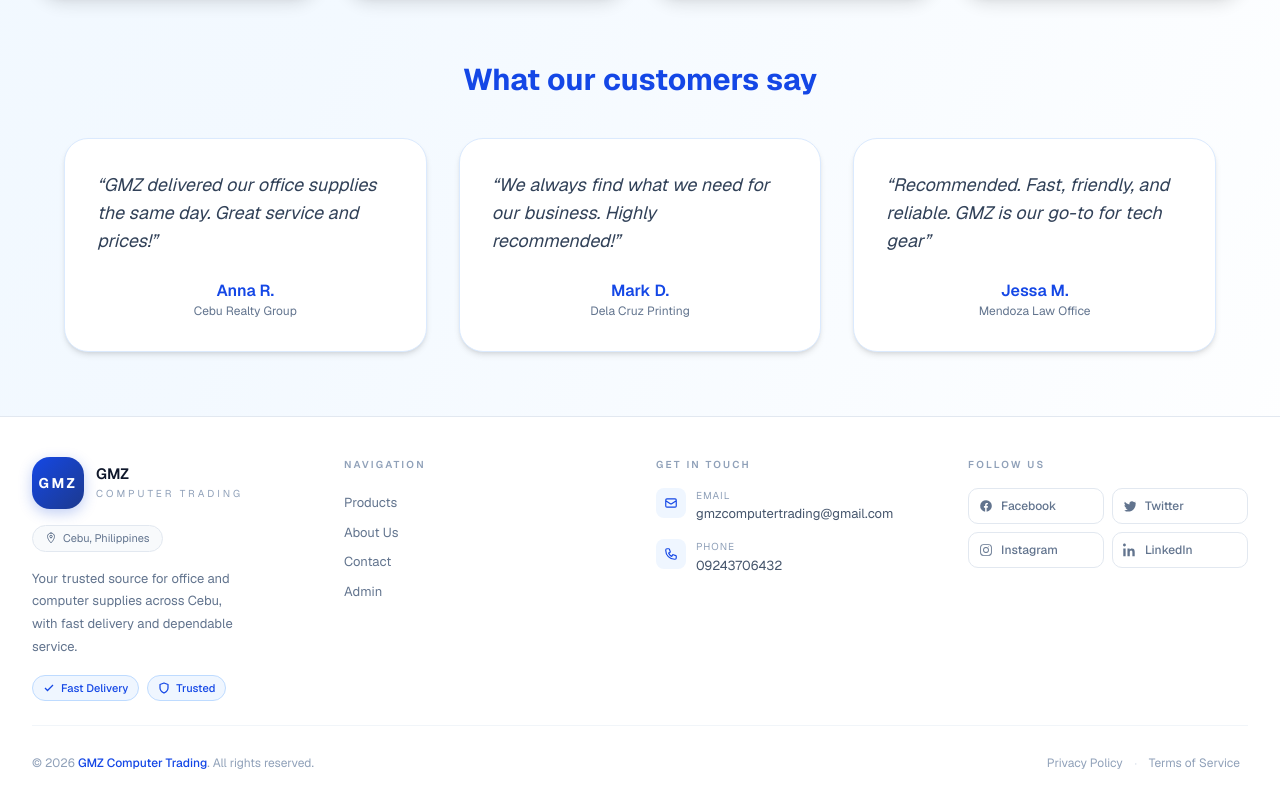
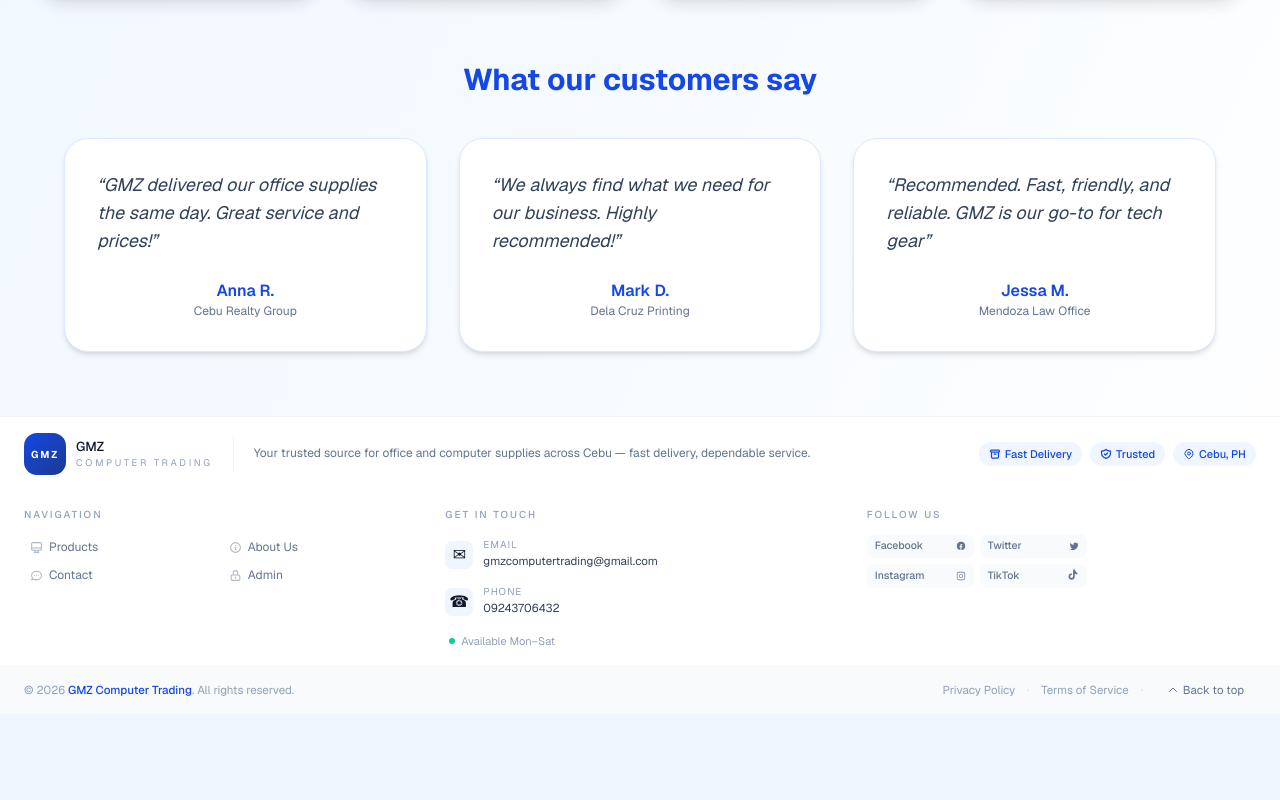
Before and after one commit to sunadixs991/GMZ, a Next.js app: page / in a window 1280 px wide. Shown: the part 2179-2979 px from the top of the page. After the commit the page ends 2893 px from the top, so only its background shows below. Built offline with nearby package versions, Linux system fonts and the light colour scheme.

Commit message:
Update site content and layout for update5

```diff
--- a/src/app/layout.tsx
+++ b/src/app/layout.tsx
@@ -18,6 +18,9 @@ export const metadata: Metadata = {
   description: "Your source for office and computer supplies",
 };
 
+<body id="top"></body>
+
+
 export default function RootLayout({
   children,
 }: Readonly<{
--- a/src/app/page.tsx
+++ b/src/app/page.tsx
@@ -1,7 +1,7 @@
 const testimonials = [
   { name: "Anna R.", text: "GMZ delivered our office supplies the same day. Great service and prices!", company: "Cebu Realty Group" },
   { name: "Mark D.", text: "We always find what we need for our business. Highly recommended!", company: "Dela Cruz Printing" },
-  { name: "Jessa M.", text: "Recommended. Fast, friendly, and reliable. GMZ is our go-to for tech gear" , company: "Mendoza Law Office" },
+  { name: "Jessa M.", text: "Recommended. Fast, friendly, and reliable. GMZ is our go-to for tech gear", company: "Mendoza Law Office" },
 ];
 import Link from "next/link";
 
@@ -255,178 +255,382 @@ export default function Home() {
 
       {/* --- New Upper Homepage Elements (Screenshot Design) --- */}
 
-
-      {/* --- End New Elements --- */}
-      <footer className="border-t border-slate-200 bg-white px-4 pb-6 pt-10 sm:px-6 lg:px-8">
+      <footer className="border-t border-slate-100 bg-white">
         <div className="mx-auto max-w-7xl">
 
-          {/* Main grid */}
-          <div className="grid gap-8 lg:grid-cols-4">
+          {/* Hero Strip */}
+          <div className="flex flex-wrap items-center gap-5 px-6 py-4 lg:flex-nowrap">
 
-            {/* Brand column */}
-            <div>
-              <Link href="/" className="inline-flex items-center gap-3 group mb-4">
-                <span className="inline-flex h-13 w-13 items-center justify-center rounded-[18px] bg-gradient-to-br from-blue-700 to-blue-900 text-sm font-bold uppercase tracking-[0.18em] text-white shadow-[0_4px_14px_rgba(29,78,216,0.28)] group-hover:scale-105 transition-transform">
+            {/* Brand */}
+            <Link href="/" className="flex items-center gap-2.5 shrink-0 group">
+
+              <span className="inline-flex h-[42px] w-[42px] items-center justify-center rounded-[13px] bg-gradient-to-br from-blue-700 to-blue-900 text-[10px] font-bold uppercase tracking-[0.18em] text-white">
                 GMZ
               </span>
-                <div className="flex flex-col leading-tight gap-1">
-                  <span className="text-[15px] font-semibold text-slate-900 group-hover:text-blue-700 transition-colors">
+
+              <div className="flex flex-col gap-0.5 leading-tight">
+                <span className="text-[13px] font-medium text-slate-900 group-hover:text-blue-700 transition-colors">
                   GMZ
                 </span>
-                  <span className="text-[10px] uppercase tracking-[0.3em] text-slate-400 group-hover:text-blue-400 transition-colors">
+
+                <span className="text-[9.5px] uppercase tracking-[0.28em] text-slate-400 group-hover:text-blue-400 transition-colors">
                   Computer Trading
                 </span>
               </div>
             </Link>
 
-              <div className="inline-flex items-center gap-1.5 text-[11px] text-slate-500 bg-slate-50 border border-slate-200 rounded-full px-3 py-1 mb-4">
-                <svg className="w-3 h-3 shrink-0" fill="none" stroke="currentColor" strokeWidth="2" viewBox="0 0 24 24">
-                  <path strokeLinecap="round" strokeLinejoin="round" d="M12 2C8.13 2 5 5.13 5 9c0 5.25 7 13 7 13s7-7.75 7-13c0-3.87-3.13-7-7-7zm0 9.5a2.5 2.5 0 110-5 2.5 2.5 0 010 5z" />
-                </svg>
-                Cebu, Philippines
-              </div>
+            {/* Divider */}
+            <div className="hidden lg:block w-px h-9 bg-slate-100 shrink-0" />
 
-              <p className="text-[13px] text-slate-500 leading-[1.75] max-w-[210px] mb-4">
-                Your trusted source for office and computer supplies across Cebu, with fast delivery and dependable service.
+            {/* Tagline */}
+            <p className="text-[12px] text-slate-500 leading-relaxed flex-1 min-w-[160px]">
+              Your trusted source for office and computer supplies across Cebu —
+              fast delivery, dependable service.
             </p>
 
-              <div className="flex flex-wrap gap-2">
-                <span className="inline-flex items-center gap-1.5 text-[11px] font-medium text-blue-700 bg-blue-50 border border-blue-200 rounded-full px-2.5 py-1">
-                  <svg className="w-3 h-3" fill="none" stroke="currentColor" strokeWidth="2.5" viewBox="0 0 24 24">
-                    <polyline points="20 6 9 17 4 12" />
+            {/* Badges */}
+            <div className="flex gap-2 flex-wrap shrink-0 ml-auto">
+
+              {/* Fast Delivery */}
+              <span className="inline-flex items-center gap-1 text-[11px] font-medium text-blue-700 bg-blue-50 rounded-full px-2.5 py-1">
+                <svg
+                  className="w-3 h-3"
+                  fill="none"
+                  stroke="currentColor"
+                  strokeWidth="2.5"
+                  viewBox="0 0 24 24"
+                >
+                  <path
+                    strokeLinecap="round"
+                    strokeLinejoin="round"
+                    d="M5 8h14M5 8a2 2 0 110-4h14a2 2 0 110 4M5 8v10a2 2 0 002 2h10a2 2 0 002-2V8m-9 4h4"
+                  />
                 </svg>
+
                 Fast Delivery
               </span>
-                <span className="inline-flex items-center gap-1.5 text-[11px] font-medium text-blue-700 bg-blue-50 border border-blue-200 rounded-full px-2.5 py-1">
-                  <svg className="w-3 h-3" fill="none" stroke="currentColor" strokeWidth="2.5" viewBox="0 0 24 24">
-                    <path strokeLinecap="round" strokeLinejoin="round" d="M12 22s8-4 8-10V5l-8-3-8 3v7c0 6 8 10 8 10z" />
+
+              {/* Trusted */}
+              <span className="inline-flex items-center gap-1 text-[11px] font-medium text-blue-700 bg-blue-50 rounded-full px-2.5 py-1">
+                <svg
+                  className="w-3 h-3"
+                  fill="none"
+                  stroke="currentColor"
+                  strokeWidth="2.5"
+                  viewBox="0 0 24 24"
+                >
+                  <path
+                    strokeLinecap="round"
+                    strokeLinejoin="round"
+                    d="M9 12l2 2 4-4m5.618-4.016A11.955 11.955 0 0112 2.944a11.955 11.955 0 01-8.618 3.04A12.02 12.02 0 003 9c0 5.591 3.824 10.29 9 11.622 5.176-1.332 9-6.03 9-11.622 0-1.042-.133-2.052-.382-3.016z"
+                  />
                 </svg>
+
                 Trusted
+              </span>
+
+              {/* Location */}
+              <span className="inline-flex items-center gap-1 text-[11px] font-medium text-blue-700 bg-blue-50 rounded-full px-2.5 py-1">
+                <svg
+                  className="w-3 h-3"
+                  fill="none"
+                  stroke="currentColor"
+                  strokeWidth="2"
+                  viewBox="0 0 24 24"
+                >
+                  <path
+                    strokeLinecap="round"
+                    strokeLinejoin="round"
+                    d="M17.657 16.657L13.414 20.9a1.998 1.998 0 01-2.827 0l-4.244-4.243a8 8 0 1111.314 0z"
+                  />
+
+                  <path
+                    strokeLinecap="round"
+                    strokeLinejoin="round"
+                    d="M15 11a3 3 0 11-6 0 3 3 0 016 0z"
+                  />
+                </svg>
+
+                Cebu, PH
               </span>
             </div>
           </div>
 
+          {/* Main Grid */}
+          <div className="grid grid-cols-1 sm:grid-cols-3 px-2">
+
             {/* Navigation */}
-            <div>
-              <h3 className="text-[10px] font-semibold uppercase tracking-[0.22em] text-slate-400 mb-4">
+            <div className="px-4 py-4">
+              <h3 className="text-[10px] font-medium uppercase tracking-[0.2em] text-slate-400 mb-3">
                 Navigation
               </h3>
-              <nav className="flex flex-col">
-                {[
-                  { href: "/products", label: "Products" },
-                  { href: "/about", label: "About Us" },
-                  { href: "/contact", label: "Contact" },
-                  { href: "/admin", label: "Admin" },
-                ].map((item) => (
+
+              <nav className="grid grid-cols-2 gap-x-2 gap-y-0.5">
+
                 <Link
-                    key={item.href}
-                    href={item.href}
-                    className="group flex items-center gap-1.5 text-[13px] text-slate-500 hover:text-blue-700 transition-colors py-[5px]"
+                  href="/products"
+                  className="group flex items-center gap-1.5 text-[12px] text-slate-500 hover:text-blue-700 hover:bg-slate-50 transition-all rounded-md px-1.5 py-1"
                 >
-                    {item.label}
-                    <span className="opacity-0 -translate-x-1 group-hover:opacity-100 group-hover:translate-x-0 transition-all text-[11px]">
-                      →
-                    </span>
+                  <svg
+                    className="w-[13px] h-[13px] shrink-0 opacity-50 group-hover:opacity-100"
+                    fill="none"
+                    stroke="currentColor"
+                    strokeWidth="2"
+                    viewBox="0 0 24 24"
+                  >
+                    <path
+                      strokeLinecap="round"
+                      strokeLinejoin="round"
+                      d="M9.75 17L9 20l-1 1h8l-1-1-.75-3M3 13h18M5 17h14a2 2 0 002-2V5a2 2 0 00-2-2H5a2 2 0 00-2 2v10a2 2 0 002 2z"
+                    />
+                  </svg>
+
+                  Products
                 </Link>
-                ))}
+
+                <Link
+                  href="/about"
+                  className="group flex items-center gap-1.5 text-[12px] text-slate-500 hover:text-blue-700 hover:bg-slate-50 transition-all rounded-md px-1.5 py-1"
+                >
+                  <svg
+                    className="w-[13px] h-[13px] shrink-0 opacity-50 group-hover:opacity-100"
+                    fill="none"
+                    stroke="currentColor"
+                    strokeWidth="2"
+                    viewBox="0 0 24 24"
+                  >
+                    <path
+                      strokeLinecap="round"
+                      strokeLinejoin="round"
+                      d="M13 16h-1v-4h-1m1-4h.01M21 12a9 9 0 11-18 0 9 9 0 0118 0z"
+                    />
+                  </svg>
+
+                  About Us
+                </Link>
+
+                <Link
+                  href="/contact"
+                  className="group flex items-center gap-1.5 text-[12px] text-slate-500 hover:text-blue-700 hover:bg-slate-50 transition-all rounded-md px-1.5 py-1"
+                >
+                  <svg
+                    className="w-[13px] h-[13px] shrink-0 opacity-50 group-hover:opacity-100"
+                    fill="none"
+                    stroke="currentColor"
+                    strokeWidth="2"
+                    viewBox="0 0 24 24"
+                  >
+                    <path
+                      strokeLinecap="round"
+                      strokeLinejoin="round"
+                      d="M8 12h.01M12 12h.01M16 12h.01M21 12c0 4.418-4.03 8-9 8a9.863 9.863 0 01-4.255-.949L3 20l1.395-3.72C3.512 15.042 3 13.574 3 12c0-4.418 4.03-8 9-8s9 3.582 9 8z"
+                    />
+                  </svg>
+
+                  Contact
+                </Link>
+
+                <Link
+                  href="/admin"
+                  className="group flex items-center gap-1.5 text-[12px] text-slate-500 hover:text-blue-700 hover:bg-slate-50 transition-all rounded-md px-1.5 py-1"
+                >
+                  <svg
+                    className="w-[13px] h-[13px] shrink-0 opacity-50 group-hover:opacity-100"
+                    fill="none"
+                    stroke="currentColor"
+                    strokeWidth="2"
+                    viewBox="0 0 24 24"
+                  >
+                    <path
+                      strokeLinecap="round"
+                      strokeLinejoin="round"
+                      d="M12 15v2m-6 4h12a2 2 0 002-2v-6a2 2 0 00-2-2H6a2 2 0 00-2 2v6a2 2 0 002 2zm10-10V7a4 4 0 00-8 0v4h8z"
+                    />
+                  </svg>
+
+                  Admin
+                </Link>
+
               </nav>
             </div>
 
             {/* Contact */}
-            <div>
-              <h3 className="text-[10px] font-semibold uppercase tracking-[0.22em] text-slate-400 mb-4">
+            <div className="px-4 py-4">
+              <h3 className="text-[10px] font-medium uppercase tracking-[0.2em] text-slate-400 mb-3">
                 Get in Touch
               </h3>
-              <div className="space-y-4">
-                <div className="flex items-start gap-2.5">
-                  <div className="flex h-[30px] w-[30px] shrink-0 items-center justify-center rounded-[8px] bg-blue-50">
-                    <svg className="w-3.5 h-3.5 stroke-blue-700" fill="none" strokeWidth="2" viewBox="0 0 24 24">
-                      <path strokeLinecap="round" strokeLinejoin="round" d="M3 8l7.89 5.26a2 2 0 002.22 0L21 8M5 19h14a2 2 0 002-2V7a2 2 0 00-2-2H5a2 2 0 00-2 2v10a2 2 0 002 2z" />
-                    </svg>
+
+              <div className="space-y-1.5">
+
+                {/* Email */}
+                <div className="flex items-center gap-2.5 py-1.5">
+                  <div className="flex h-[28px] w-[28px] shrink-0 items-center justify-center rounded-[7px] bg-blue-50">
+                    ✉
                   </div>
+
                   <div>
-                    <p className="text-[10px] uppercase tracking-[0.1em] text-slate-400 mb-0.5">Email</p>
-                    <p className="text-[13px] text-slate-600 leading-snug break-all">
+                    <p className="text-[10px] uppercase tracking-[0.1em] text-slate-400 leading-none mb-0.5">
+                      Email
+                    </p>
+
+                    <p className="text-[11.5px] text-slate-700 break-all">
                       gmzcomputertrading@gmail.com
                     </p>
                   </div>
                 </div>
 
-                <div className="flex items-start gap-2.5">
-                  <div className="flex h-[30px] w-[30px] shrink-0 items-center justify-center rounded-[8px] bg-blue-50">
-                    <svg className="w-3.5 h-3.5 stroke-blue-700" fill="none" strokeWidth="2" viewBox="0 0 24 24">
-                      <path strokeLinecap="round" strokeLinejoin="round" d="M3 5a2 2 0 012-2h3.28a1 1 0 01.948.684l1.498 4.493a1 1 0 01-.502 1.21l-2.257 1.13a11.042 11.042 0 005.516 5.516l1.13-2.257a1 1 0 011.21-.502l4.493 1.498a1 1 0 01.684.949V19a2 2 0 01-2 2h-1C9.716 21 3 14.284 3 6V5z" />
-                    </svg>
+                {/* Phone */}
+                <div className="flex items-center gap-2.5 py-1.5">
+                  <div className="flex h-[28px] w-[28px] shrink-0 items-center justify-center rounded-[7px] bg-blue-50">
+                    ☎
                   </div>
+
                   <div>
-                    <p className="text-[10px] uppercase tracking-[0.1em] text-slate-400 mb-0.5">Phone</p>
-                    <p className="text-[13px] text-slate-600">09243706432</p>
+                    <p className="text-[10px] uppercase tracking-[0.1em] text-slate-400 leading-none mb-0.5">
+                      Phone
+                    </p>
+
+                    <p className="text-[11.5px] text-slate-700">
+                      09243706432
+                    </p>
                   </div>
+                </div>
+
+                {/* Status */}
+                <div className="flex items-center gap-1.5 text-[11px] text-slate-400 pt-1 pl-1">
+                  <span className="w-1.5 h-1.5 rounded-full bg-emerald-400 shrink-0" />
+                  Available Mon–Sat
                 </div>
               </div>
             </div>
 
             {/* Social */}
-            <div>
-              <h3 className="text-[10px] font-semibold uppercase tracking-[0.22em] text-slate-400 mb-4">
+            <div className="px-4 py-4">
+              <h3 className="text-[10px] font-medium uppercase tracking-[0.2em] text-slate-400 mb-3">
                 Follow Us
               </h3>
-              <div className="grid grid-cols-2 gap-2">
-                {[
-                  {
-                    href: "https://facebook.com", label: "Facebook",
-                    icon: <path d="M22 12a10 10 0 10-11.5 9.87v-6.99H8.41V12h2.09v-1.82c0-2.07 1.23-3.22 3.11-3.22.9 0 1.84.16 1.84.16v2.02h-1.04c-1.03 0-1.35.64-1.35 1.3V12h2.3l-.37 2.88h-1.93v6.99A10 10 0 0022 12z" />,
-                  },
-                  {
-                    href: "https://twitter.com", label: "Twitter",
-                    icon: <path d="M22 5.924c-.793.352-1.646.59-2.542.698a4.486 4.486 0 001.963-2.478 8.992 8.992 0 01-2.848 1.088 4.48 4.48 0 00-7.633 4.082A12.72 12.72 0 013 4.675a4.478 4.478 0 001.386 5.976 4.444 4.444 0 01-2.03-.56v.056a4.48 4.48 0 003.592 4.39 4.495 4.495 0 01-2.024.077 4.482 4.482 0 004.186 3.108 8.984 8.984 0 01-5.57 1.92A8.96 8.96 0 012 19.54a12.687 12.687 0 006.87 2.01c8.245 0 12.76-6.834 12.76-12.76 0-.195-.005-.391-.014-.584A9.118 9.118 0 0022 5.924z" />,
-                  },
-                  {
-                    href: "https://instagram.com", label: "Instagram",
-                    icon: <path d="M7.75 2h8.5A5.75 5.75 0 0122 7.75v8.5A5.75 5.75 0 0116.25 22h-8.5A5.75 5.75 0 012 16.25v-8.5A5.75 5.75 0 017.75 2zm0 1.5A4.25 4.25 0 003.5 7.75v8.5A4.25 4.25 0 007.75 20.5h8.5A4.25 4.25 0 0020.5 16.25v-8.5A4.25 4.25 0 0016.25 3.5h-8.5zm8.75 2.25a.75.75 0 110 1.5.75.75 0 010-1.5zM12 7a5 5 0 110 10 5 5 0 010-10zm0 1.5a3.5 3.5 0 100 7 3.5 3.5 0 000-7z" />,
-                  },
-                  {
-                    href: "https://linkedin.com", label: "LinkedIn",
-                    icon: <path d="M4.98 3.5c0 1.38-1.12 2.5-2.5 2.5S0 4.88 0 3.5 1.12 1 2.5 1 4.98 2.12 4.98 3.5zM.5 22.5h4v-13h-4v13zm7-13h3.84v1.82h.05c.54-1 1.86-2.05 3.83-2.05 4.1 0 4.85 2.7 4.85 6.2v7.03h-4v-6.22c0-1.48-.03-3.39-2.06-3.39-2.06 0-2.38 1.61-2.38 3.28v6.33h-4v-13z" />,
-                  },
-                ].map(({ href, label, icon }) => (
+
+              <div className="grid grid-cols-2 gap-1.5 max-w-[220px]">
+
+                {/* Facebook */}
                 <a
-                    key={label}
-                    href={href}
-                    aria-label={label}
-                    className="flex items-center gap-2 rounded-[10px] border border-slate-200 bg-white px-2.5 py-2 text-[12px] font-medium text-slate-500 hover:border-blue-200 hover:bg-blue-50 hover:text-blue-700 transition-all"
+                  href="https://facebook.com"
+                  className="flex items-center rounded-lg bg-slate-50 px-2 py-1 text-[10.5px] font-medium text-slate-500 hover:bg-blue-50 hover:text-blue-700 transition-all"
                 >
-                    <svg viewBox="0 0 24 24" className="h-3.5 w-3.5 fill-current shrink-0" aria-hidden="true">
-                      {icon}
+                  <span>Facebook</span>
+
+                  <svg
+                    viewBox="0 0 24 24"
+                    className="ml-auto h-[10px] w-[10px] fill-current"
+                  >
+                    <path d="M22 12a10 10 0 10-11.5 9.87v-6.99H8.41V12h2.09v-1.82c0-2.07 1.23-3.22 3.11-3.22.9 0 1.84.16 1.84.16v2.02h-1.04c-1.03 0-1.35.64-1.35 1.3V12h2.3l-.37 2.88h-1.93v6.99A10 10 0 0022 12z" />
                   </svg>
-                    {label}
                 </a>
-                ))}
+
+                {/* Twitter */}
+                <a
+                  href="https://twitter.com"
+                  className="flex items-center rounded-lg bg-slate-50 px-2 py-1 text-[10.5px] font-medium text-slate-500 hover:bg-blue-50 hover:text-blue-700 transition-all"
+                >
+                  <span>Twitter</span>
+
+                  <svg
+                    viewBox="0 0 24 24"
+                    className="ml-auto h-[10px] w-[10px] fill-current"
+                  >
+                    <path d="M22 5.924c-.793.352-1.646.59-2.542.698a4.486 4.486 0 001.963-2.478 8.992 8.992 0 01-2.848 1.088 4.48 4.48 0 00-7.633 4.082A12.72 12.72 0 013 4.675a4.478 4.478 0 001.386 5.976 4.444 4.444 0 01-2.03-.56v.056a4.48 4.48 0 003.592 4.39 4.495 4.495 0 01-2.024.077 4.482 4.482 0 004.186 3.108 8.984 8.984 0 01-5.57 1.92A8.96 8.96 0 012 19.54a12.687 12.687 0 006.87 2.01c8.245 0 12.76-6.834 12.76-12.76 0-.195-.005-.391-.014-.584A9.118 9.118 0 0022 5.924z" />
+                  </svg>
+                </a>
+
+                {/* Instagram */}
+                <a
+                  href="https://instagram.com"
+                  className="flex items-center rounded-lg bg-slate-50 px-2 py-1 text-[10.5px] font-medium text-slate-500 hover:bg-blue-50 hover:text-blue-700 transition-all"
+                >
+                  <span>Instagram</span>
+
+                  <svg
+                    viewBox="0 0 24 24"
+                    className="ml-auto h-[10px] w-[10px] fill-current"
+                  >
+                    <path d="M7.75 2h8.5A5.75 5.75 0 0122 7.75v8.5A5.75 5.75 0 0116.25 22h-8.5A5.75 5.75 0 012 16.25v-8.5A5.75 5.75 0 017.75 2zm0 1.5A4.25 4.25 0 003.5 7.75v8.5A4.25 4.25 0 007.75 20.5h8.5A4.25 4.25 0 0020.5 16.25v-8.5A4.25 4.25 0 0016.25 3.5h-8.5zm8.75 2.25a.75.75 0 110 1.5.75.75 0 010-1.5zM12 7a5 5 0 110 10 5 5 0 010-10zm0 1.5a3.5 3.5 0 100 7 3.5 3.5 0 000-7z" />
+                  </svg>
+                </a>
+
+                {/* TikTok */}
+                <a
+                  href="https://tiktok.com"
+                  className="flex items-center rounded-lg bg-slate-50 px-2 py-1 text-[10.5px] font-medium text-slate-500 hover:bg-blue-50 hover:text-blue-700 transition-all"
+                >
+                  <span>TikTok</span>
+
+                  <svg
+                    viewBox="0 0 24 24"
+                    className="ml-auto h-[13px] w-[13px] fill-current shrink-0"
+                  >
+                    <path d="M19.321 5.562a5.124 5.124 0 01-3.157-4.562h-3.019v13.023a2.716 2.716 0 11-2.716-2.716c.19 0 .377.02.557.058V8.287a5.74 5.74 0 00-.557-.027A5.74 5.74 0 1016.17 14V8.69a8.093 8.093 0 004.73 1.514V7.223a5.1 5.1 0 01-1.579-.661z" />
+                  </svg>
+                </a>
+
               </div>
             </div>
           </div>
 
-          {/* Divider */}
-          <div className="my-6 border-t border-slate-100" />
+          {/* Bottom */}
+          <div className="flex flex-wrap items-center justify-between gap-3 bg-slate-50 px-6 py-3 text-[11.5px] text-slate-400">
 
-          {/* Bottom bar */}
-          <div className="flex flex-wrap items-center justify-between gap-3 text-[12px] text-slate-400">
             <p>
               © {new Date().getFullYear()}{" "}
-              <span className="font-medium text-blue-700">GMZ Computer Trading</span>
+              <span className="font-medium text-blue-700">
+                GMZ Computer Trading
+              </span>
               . All rights reserved.
             </p>
+
             <nav className="flex items-center gap-1">
-              <Link href="/privacy" className="rounded-md px-2 py-1 hover:bg-blue-50 hover:text-blue-700 transition-all">
+
+              <Link
+                href="/privacy"
+                className="rounded px-2 py-1 hover:text-blue-700 transition-all"
+              >
                 Privacy Policy
               </Link>
+
               <span className="text-slate-300 text-[10px]">·</span>
-              <Link href="/terms" className="rounded-md px-2 py-1 hover:bg-blue-50 hover:text-blue-700 transition-all">
+
+              <Link
+                href="/terms"
+                className="rounded px-2 py-1 hover:text-blue-700 transition-all"
+              >
                 Terms of Service
               </Link>
+
+              <span className="text-slate-300 text-[10px]">·</span>
+
+              {/* Back to Top */}
+              <a
+                href="#top"
+                className="ml-2 inline-flex items-center gap-1 rounded-full bg-transparent px-3 py-1 text-slate-500 hover:bg-blue-50 hover:text-blue-700 transition-all"
+              >
+                <svg
+                  className="w-3 h-3"
+                  fill="none"
+                  stroke="currentColor"
+                  strokeWidth="2"
+                  viewBox="0 0 24 24"
+                >
+                  <path
+                    strokeLinecap="round"
+                    strokeLinejoin="round"
+                    d="M5 15l7-7 7 7"
+                  />
+                </svg>
+
+                Back to top
+              </a>
+
             </nav>
           </div>
-
         </div>
       </footer>
 
```
Lines whose indentation alone changed are shown as unchanged.
